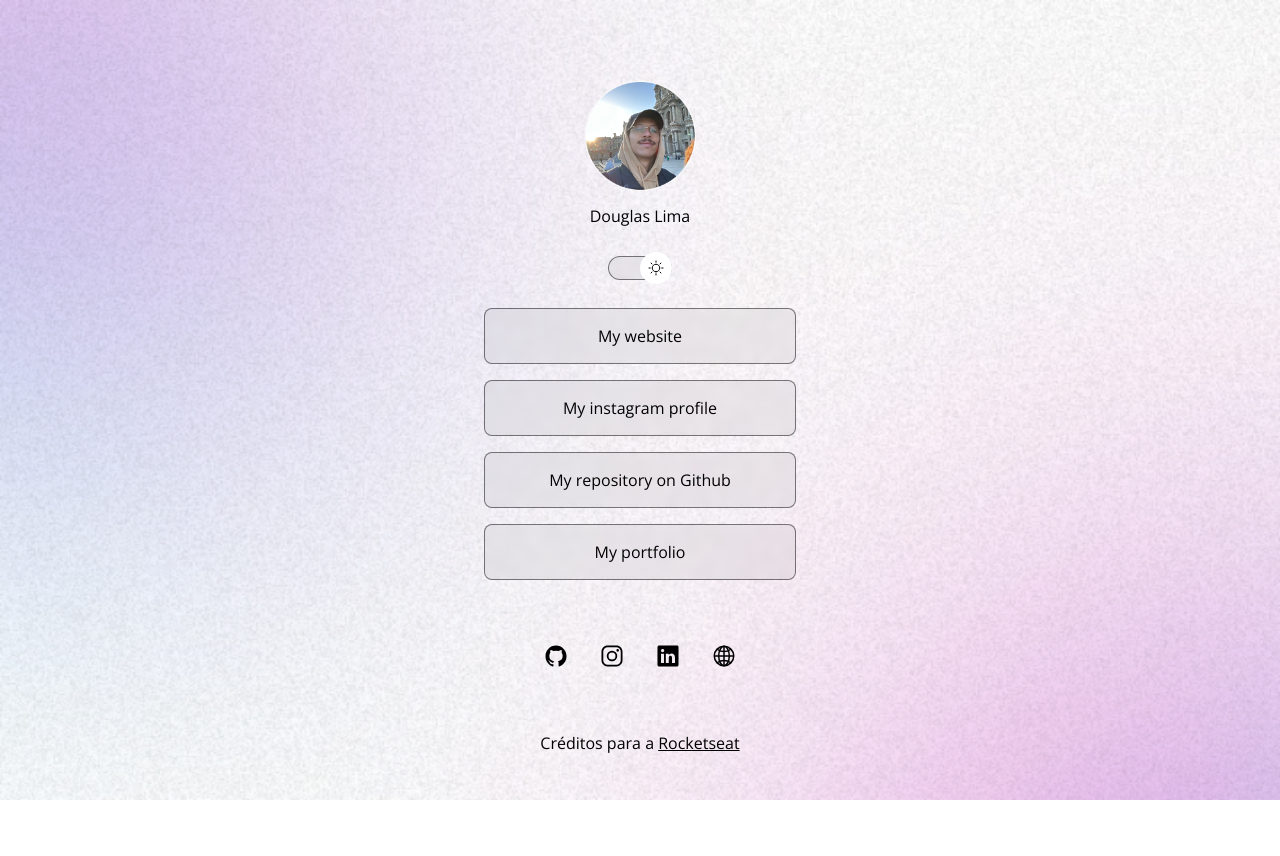
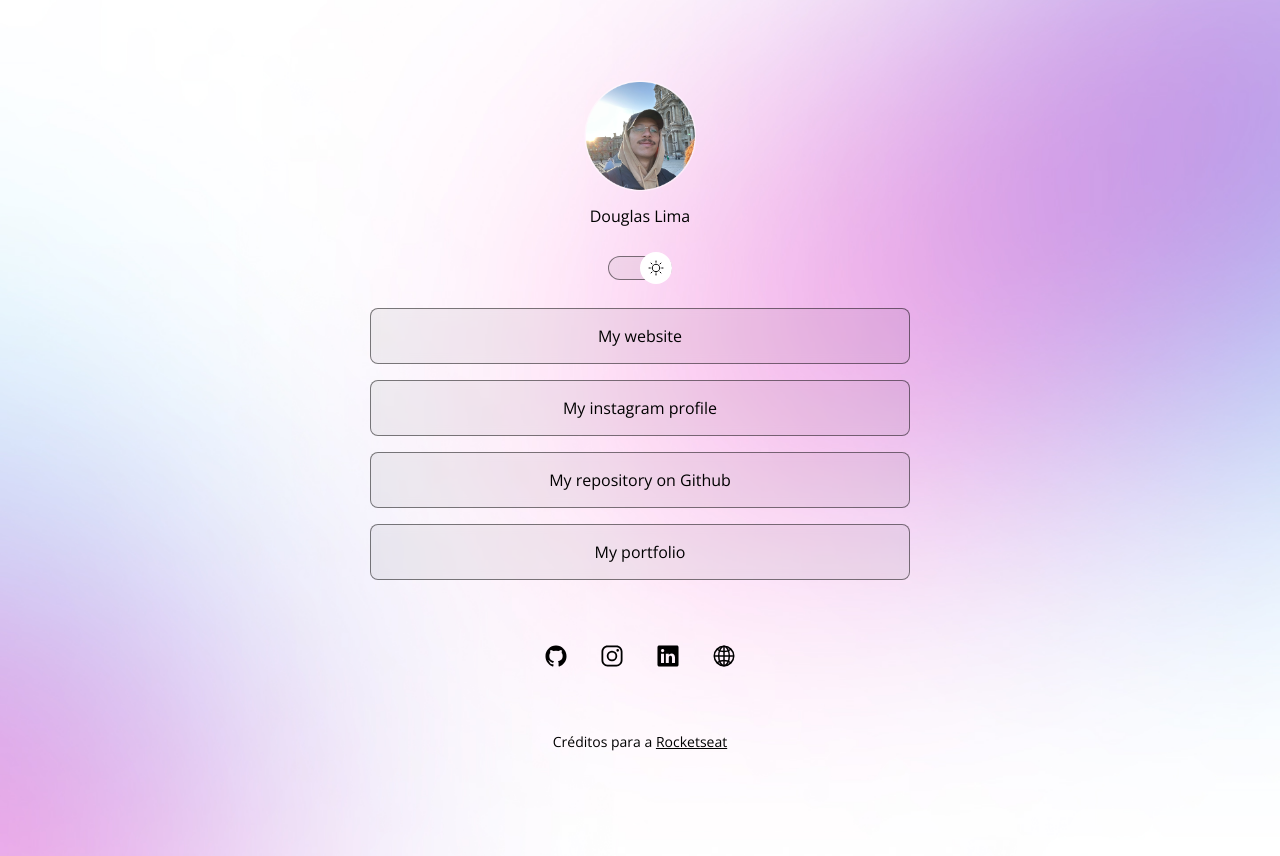
Before and after one commit to futuredoug/Projeto, a plain HTML site: page index.html in a window 1280 px wide. Before the commit the page ends 800 px from the top, so only its background shows below. Drawn offline with nearby package versions, Linux system fonts and the light colour scheme.

Commit message:
change background based in media queries

```diff
--- a/style.css
+++ b/style.css
@@ -25,6 +25,7 @@
 
 body {
     background: var(--bg-url) no-repeat top center/cover;
+    height: 100vh;
 }
 
 body * {
@@ -34,7 +35,8 @@ color: var(--text-color);
 }
 
 #container {
-    width: 360px;
+    width: 100%;
+    max-width: 588px;
     margin: 56px auto 0px;
     padding: 0 24px;
 
@@ -148,4 +150,15 @@ ul li a:hover {
 footer {
     padding: 24px 0;
     text-align: center;
+    font-size: 14px;
 }
+
+@media (min-width: 700px) {
+    :root {
+        --bg-url: url(./assets/bg.desktop.jpg);
+    }
+
+    .light {
+        --bg-url: url(./assets/bg.desktop.light.jpg);
+    }
+}
```
Also changed, not shown: assets/bg.desktop.jpg (added), assets/bg.desktop.light.jpg (added).
